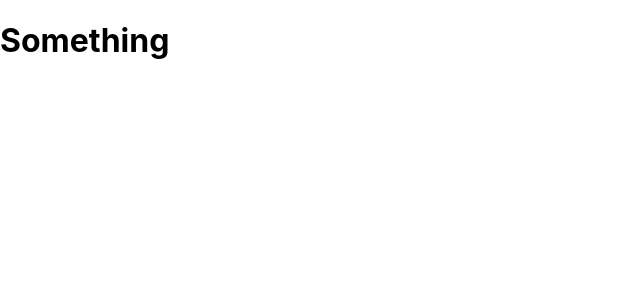
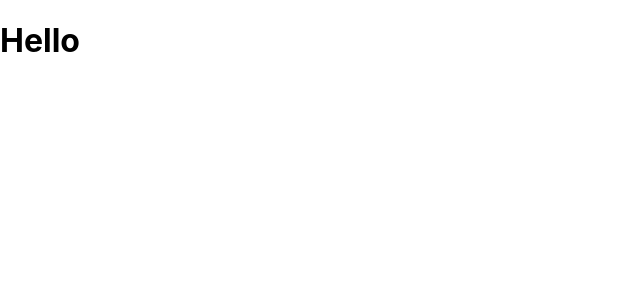
Before and after one commit to gaearon/sc-bug-repro, a Next.js app: page / in a window 1280 px wide. Shown: the top 300 px of the page, without its empty margins (0-640 px from the left). Built offline with nearby package versions, Linux system fonts and the light colour scheme.

Commit message:
render twice repro

```diff
--- a/package.json
+++ b/package.json
@@ -9,7 +9,7 @@
     "lint": "next lint"
   },
   "dependencies": {
-    "next": "12.0.10",
+    "next": "12.1.7-canary.11",
     "react": "18.1.0",
     "react-dom": "18.1.0"
   },
--- a/pages/index.js
+++ b/pages/index.js
@@ -1,16 +1,8 @@
 import * as React from 'react';
 
-let Something = require('../components/Something').default
-if (typeof window !== 'undefined') {
-  Something = React.lazy(() => import('../components/Something').then(e =>
-    new Promise(resolve => setTimeout(() => resolve(e), 2000))
-  ));
+export default function MyPage() {
+  React.useEffect(() => {
+    console.log('effect')
+  })
+  return <h1>Hello</h1>
 }
-
-export default function MyPage() {
-  return (
-    <React.Suspense fallback={<h2>oh no...</h2>}>
-      <Something />
-    </React.Suspense>
-  )
-}
```
Also changed, not shown: 1 other file (tests, documents, lock files or other folders).
